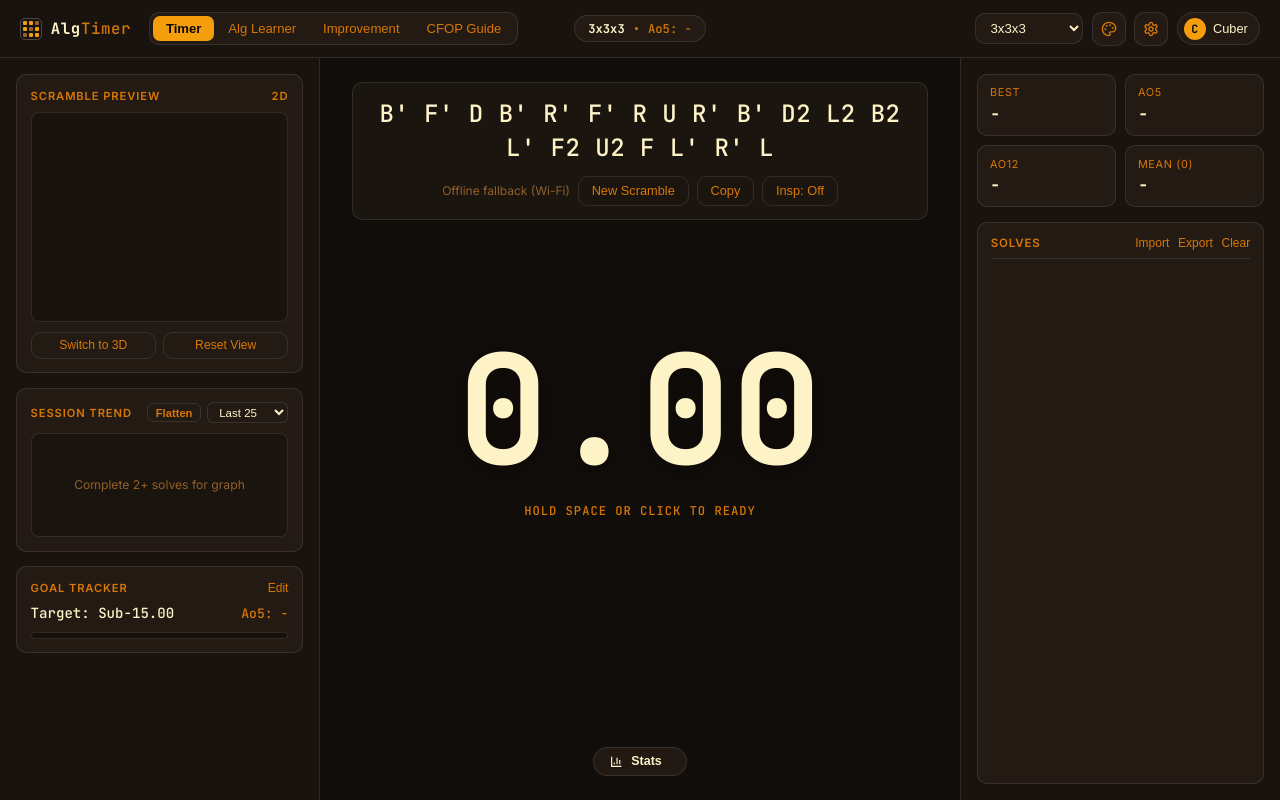
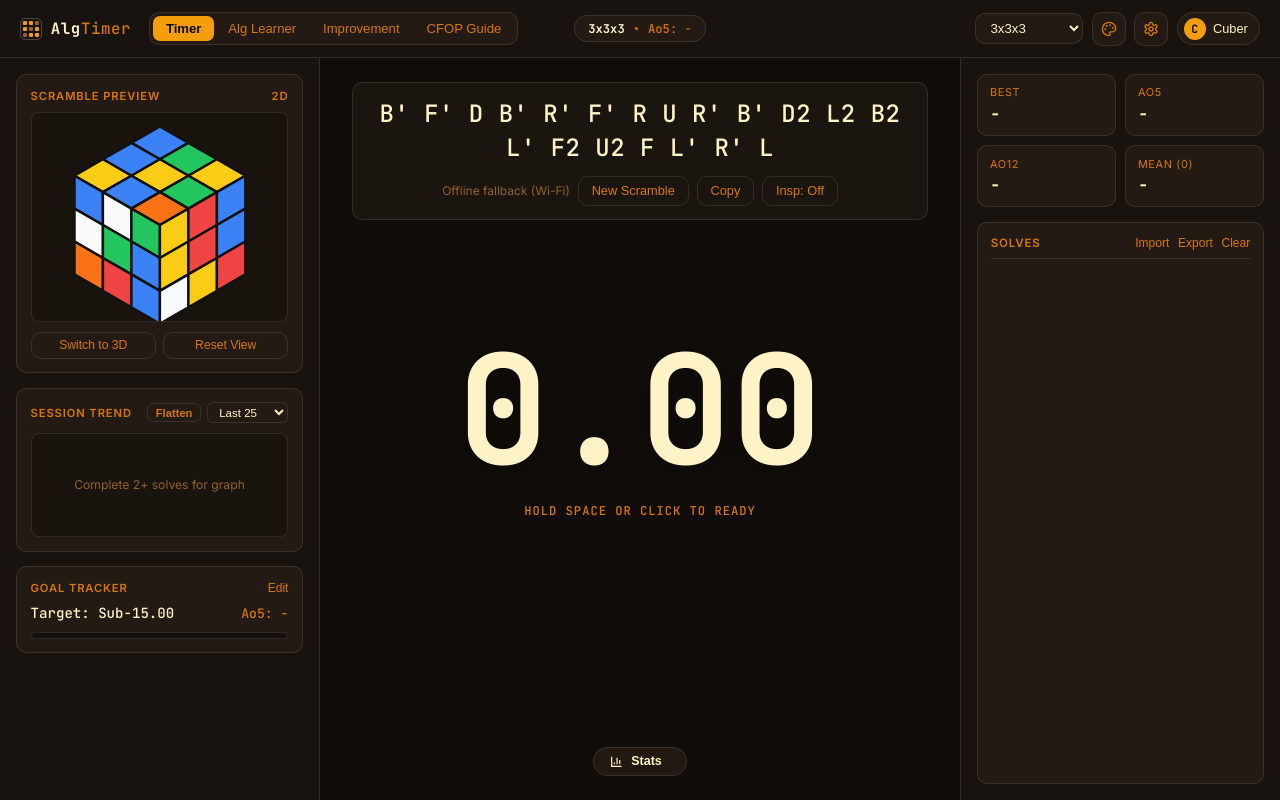
Before and after one commit to realstringcheese/AlgTimer, a plain HTML site: page index.html in a window 1280 px wide. Both pictures are taken after a click on the button "Switch to 2D". Drawn offline with Linux system fonts and the light colour scheme.

Commit message:
scarmble fix

```diff
--- a/app.js
+++ b/app.js
@@ -1,5 +1,5 @@
 import { EVENT_TO_PUZZLE, CSTIMER_EVENT_MAP, PREMADE_SCENES, QUICK_MOODS, COLOR_PRESETS, SCENE_PRESETS } from "./data.js";
-import { initTrainer, syncMethodViews, onTrainerTabVisible, renderImprovementView, handleImprovementKeyDown, handleImprovementKeyUp, handleImprovementPointerUp, reloadTrainerReps } from "./trainer.js";
+import { initTrainer, syncMethodViews, onTrainerTabVisible, renderImprovementView, handleImprovementKeyDown, handleImprovementKeyUp, handleImprovementPointerUp, reloadTrainerReps, renderIsoCubeSVG, getCubeFromScramble } from "./trainer.js";
 import { initCloud, signInGoogle, signOutGoogle, scheduleCloudPush } from "./cloud.js";
 
 // === STORAGE KEYS & DEFAULTS ===
@@ -197,6 +197,7 @@ async function init() {
 
   ensureScramblerLoaded().then((ok) => { if (ok) { if (timerState === "idle") loadNextScramble(settings.event); } else scrambleStatusEl.textContent = "Offline fallback (Wi-Fi)"; });
   importWithTimeout("https://cdn.cubing.net/v0/js/cubing/twisty", 12000).then(() => updateScramblePreview()).catch(() => { previewModeBadge.textContent = "Offline"; });
+  customElements.whenDefined("scramble-display").then(() => updateScramblePreview());
 }
 
 function showToast(msg) { toastEl.textContent = msg; toastEl.classList.remove("hidden"); clearTimeout(toastTimeoutId); toastTimeoutId = setTimeout(() => toastEl.classList.add("hidden"), 3200); }
@@ -468,12 +469,23 @@ async function prefetchScramble(eventId) {
 }
 
 function updateScramblePreview() {
-  const puzzle = EVENT_TO_PUZZLE[settings.event] || "3x3x3", dim = settings.event === "clock" ? "2D" : settings.previewDim;
-  scramblePlayer.setAttribute("puzzle", puzzle); scramblePlayer.setAttribute("visualization", dim);
-  scramblePlayer.setAttribute("experimental-setup-alg", currentScramble || ""); scramblePlayer.setAttribute("alg", "");
-  scramblePlayer.setAttribute("camera-latitude-limit", "none"); scramblePlayer.setAttribute("experimental-drag-input", "auto");
-  try { scramblePlayer.puzzle = puzzle; scramblePlayer.visualization = dim; scramblePlayer.experimentalSetupAlg = currentScramble || ""; scramblePlayer.alg = ""; } catch {}
-  previewModeBadge.textContent = dim; toggleDimBtn.textContent = settings.previewDim === "3D" ? "Switch to 2D" : "Switch to 3D";
+  const dim = settings.event === "clock" ? "2D" : settings.previewDim;
+  previewModeBadge.textContent = dim;
+  toggleDimBtn.textContent = settings.previewDim === "3D" ? "Switch to 2D" : "Switch to 3D";
+
+  const host = $("preview-box") || $("scramble-player")?.parentElement;
+  if (!host) return;
+
+  if (customElements.get("scramble-display")) {
+    host.innerHTML = `<scramble-display id="scramble-player" event="${settings.event}" scramble="${currentScramble || ''}" visualization="${dim}"></scramble-display>`;
+  } else if (customElements.get("twisty-player")) {
+    const puzzle = EVENT_TO_PUZZLE[settings.event] || "3x3x3";
+    host.innerHTML = `<twisty-player id="scramble-player" puzzle="${puzzle}" visualization="${dim}" experimental-setup-alg="${currentScramble || ''}" background="none" control-panel="none" hint-facelets="none" camera-latitude-limit="none" experimental-drag-input="auto"></twisty-player>`;
+  } else {
+    // Instant 3D SVG preview if cdn.cubing.net is slow or blocked
+    const cube = getCubeFromScramble(currentScramble || "");
+    host.innerHTML = `<div style="width:100%;height:100%;display:grid;place-items:center;">${renderIsoCubeSVG(cube, 27, 105, 92, "0 0 210 185")}</div>`;
+  }
 }
 
 toggleDimBtn.addEventListener("click", () => { toggleDimBtn.blur(); updateSetting("previewDim", settings.previewDim === "3D" ? "2D" : "3D"); updateScramblePreview(); });
--- a/index.html
+++ b/index.html
@@ -8,6 +8,7 @@
   <link rel="preconnect" href="https://fonts.gstatic.com" crossorigin />
   <link href="https://fonts.googleapis.com/css2?family=IBM+Plex+Mono:wght@500;700&family=Inter:wght@400;500;600;700&family=JetBrains+Mono:wght@500;700&family=Outfit:wght@500;700&family=Space+Grotesk:wght@500;700&display=swap" rel="stylesheet" />
   <link rel="stylesheet" href="styles.css" />
+  <script src="https://cdn.cubing.net/v0/js/scramble-display" type="module"></script>
 </head>
 <body>
   <div id="bg-layer" class="bg-layer" aria-hidden="true">
@@ -88,9 +89,9 @@
       <aside class="left-sidebar">
         <div class="panel-card">
           <div class="panel-header"><span>Scramble Preview</span><span id="preview-mode-badge">3D</span></div>
-          <div class="preview-box">
-            <twisty-player id="scramble-player" puzzle="3x3x3" visualization="3D" background="none" control-panel="none" hint-facelets="none" camera-latitude-limit="none" experimental-drag-input="auto"></twisty-player>
-          </div>
+          <div id="preview-box" class="preview-box">
+         <scramble-display id="scramble-player" event="333" scramble="" visualization="3D"></scramble-display>
+       </div>
           <div class="preview-controls">
             <button id="toggle-dim-btn" class="btn-outline" type="button">Switch to 2D</button>
             <button id="reset-cam-btn" class="btn-outline" type="button">Reset View</button>
--- a/styles.css
+++ b/styles.css
@@ -83,7 +83,12 @@ body.focus-dim.is-solving .bg-dim { opacity: 0.85; }
 .panel-header { display: flex; align-items: center; justify-content: space-between; font-size: 0.7rem; text-transform: uppercase; letter-spacing: 0.08em; color: var(--text-secondary); font-weight: 600; }
 
 .preview-box { width: 100%; height: 210px; display: grid; place-items: center; background: rgba(0, 0, 0, 0.25); border: 1px solid var(--border-color); border-radius: calc(var(--radius) - 2px); overflow: hidden; touch-action: none; }
-.preview-box twisty-player { width: 100%; height: 100%; touch-action: none; }
+.preview-box scramble-display,
+.preview-box twisty-player {
+  width: 100%;
+  height: 100%;
+  display: block;
+}
 .preview-controls { display: flex; gap: 0.45rem; }
 .preview-controls .btn-outline { flex: 1; padding: 0.34rem 0.5rem; font-size: 0.76rem; }
 
--- a/trainer.js
+++ b/trainer.js
@@ -118,7 +118,7 @@ function getCubeAtStep(alg, stepIdx) {
   for (let i = 0; i < Math.min(stepIdx, toks.length); i++) applyCubeToken(c, toks[i]);
   return c;
 }
-function getCubeFromScramble(scramble) {
+export function getCubeFromScramble(scramble) {
   const c = createSolvedCube(); scramble.trim().split(/\s+/).filter(Boolean).forEach((t) => applyCubeToken(c, t)); return c;
 }
 
@@ -136,7 +136,7 @@ function renderTopDownLLSVG(cube, stickering) {
   return `${out}</svg>`;
 }
 
-function renderIsoCubeSVG(cube, size = 24, cx = 100, cy = 88, vb = "0 0 200 176") {
+export function renderIsoCubeSVG(cube, size = 24, cx = 100, cy = 88, vb = "0 0 200 176") {
   const ux = [-0.866 * size, -0.5 * size], vx = [0.866 * size, -0.5 * size], dn = [0, size];
   const pt = (a, b, d) => `${(cx + a * ux[0] + b * vx[0] + d * dn[0]).toFixed(1)},${(cy + a * ux[1] + b * vx[1] + d * dn[1]).toFixed(1)}`;
   const poly = (pts, fill) => `<polygon points="${pts.join(" ")}" fill="${fill}" stroke="#111" stroke-width="2" stroke-linejoin="round"/>`;
```
